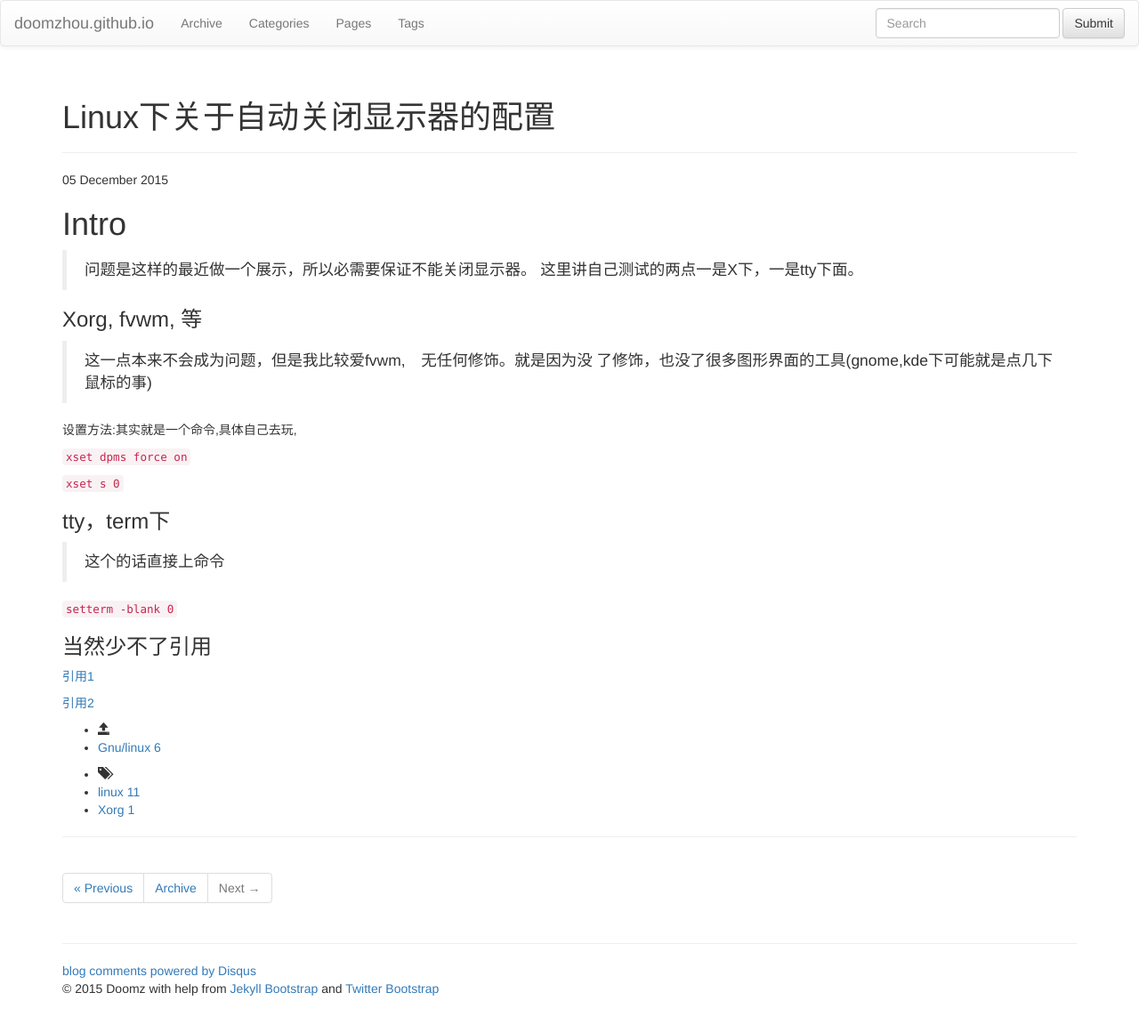
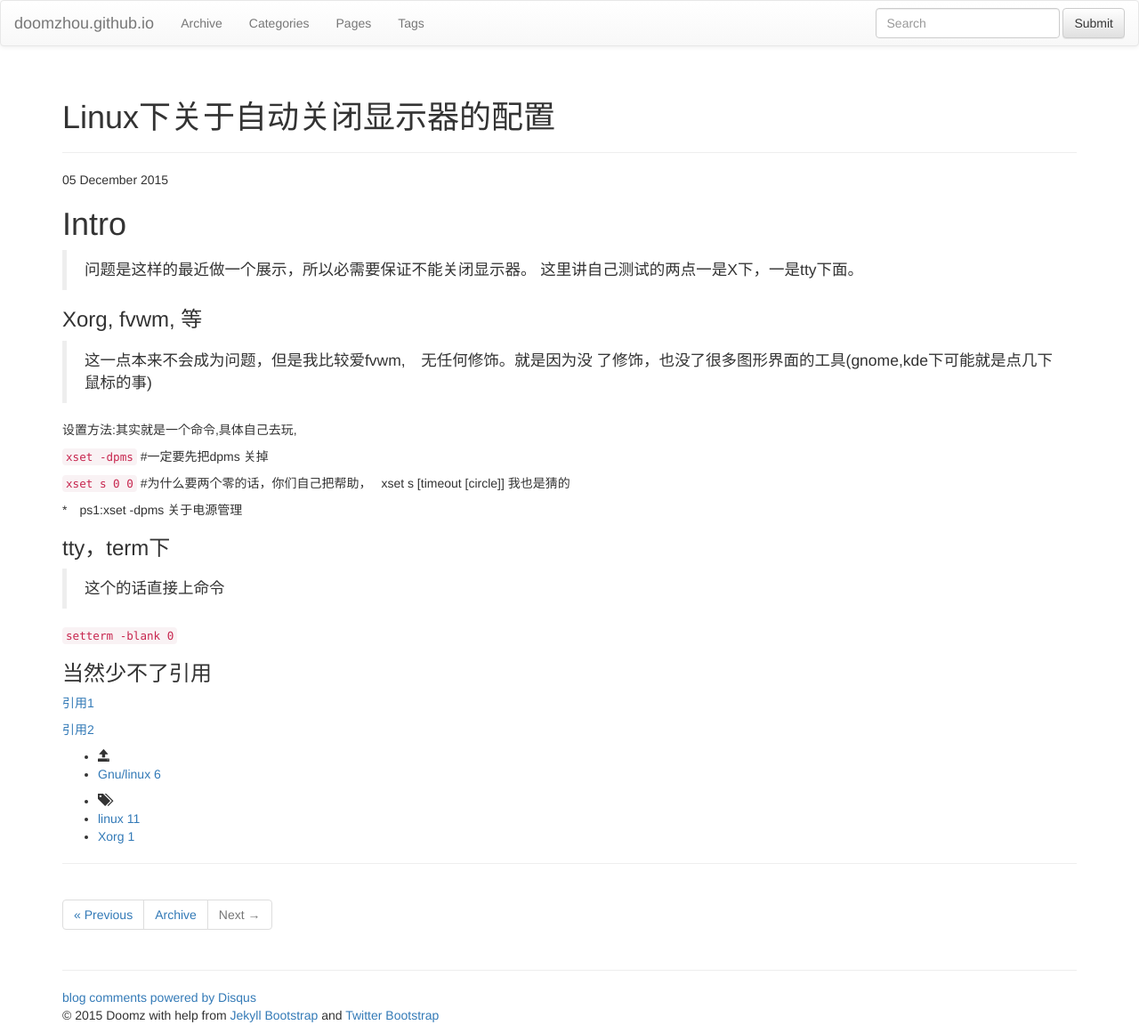
Before and after one commit to doomzhou/doomzhou.github.io, a Jekyll site: the page built from _posts/2015-12-05-Linux-term-Xorg-auto-close-monitor.md, in a window 1280 px wide. Shown: the whole page at 89% size. Built offline with Jekyll 4.4.1, drawn with Linux system fonts in a browser that asks for light colours; nearby versions of some CDN libraries; library files that are not in the unit come from our copies; comment, search, counter and statistics services are not loaded; before the commit the page ends 1131 px from its top, so only the background shows below that.

Commit message:
push commit

```diff
--- a/_posts/2015-12-05-Linux-term-Xorg-auto-close-monitor.md
+++ b/_posts/2015-12-05-Linux-term-Xorg-auto-close-monitor.md
@@ -16,9 +16,11 @@ Intro
 
 设置方法:其实就是一个命令,具体自己去玩,
 
-`xset dpms force on`
+`xset -dpms`   #一定要先把dpms 关掉
 
-`xset s 0`
+`xset s 0 0`    #为什么要两个零的话，你们自己把帮助，　 xset s [timeout [circle]]  我也是猜的
+
+*　ps1:xset -dpms 关于电源管理
 
 
 ###tty，term下
```
